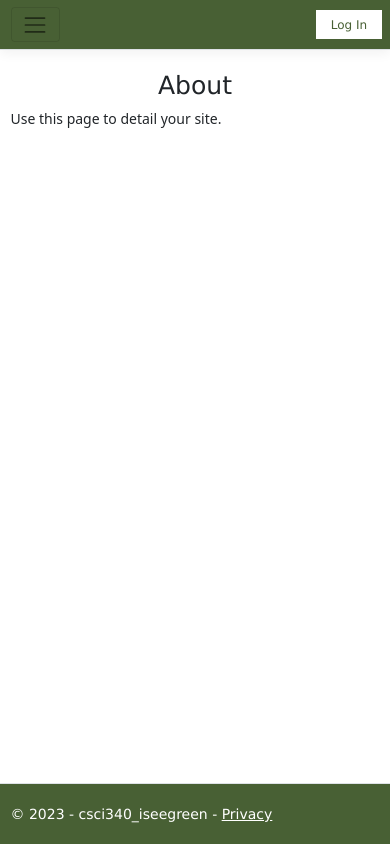
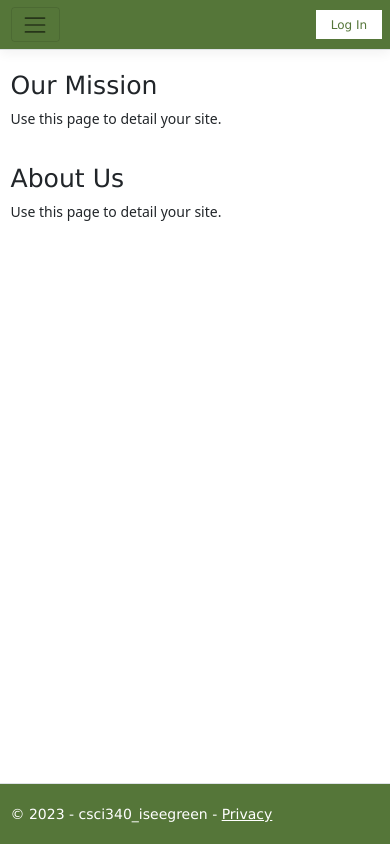
Before and after one commit to reidst/csci340-iseegreen, an ASP.NET Core app: page /About in a window 390 px wide. Run offline with ASP.NET Core 8, Linux system fonts and the light colour scheme; style sheets or scripts are compiled from the project's sources.

Commit message:
about page update

```diff
--- a/Pages/About.cshtml
+++ b/Pages/About.cshtml
@@ -5,7 +5,12 @@
 }
 
 <br>
-<h1 id=privacy_header>@ViewData["Title"]</h1>
+<h1 id=about_header>Our Mission</h1>
+<p>Use this page to detail your site.</p>
+
+<br>
+
+<h1 id=about_header>About Us</h1>
 
 <p>Use this page to detail your site.</p>
 <br>
--- a/Pages/Shared/_Layout.cshtml
+++ b/Pages/Shared/_Layout.cshtml
@@ -22,7 +22,7 @@
                             <a class="nav-link text-light" asp-area="" asp-page="/About">About</a>
                         </li>
                         <li class="nav-item">
-                            <a class="nav-link text-light" asp-area="" asp-page="/Search">Search</a>
+                            <a class="nav-link text-light" asp-area="" asp-page="/Index">Search</a>
                         </li>
                         <li class="nav-item">
                             <a class="nav-link text-light" asp-area="" asp-page="/My_Lists">My Lists</a>
--- a/wwwroot/css/site.css
+++ b/wwwroot/css/site.css
@@ -31,7 +31,7 @@ body {
 
 
 :root {
-  --colormain: #486034;
+  --colormain: #557639;
   --colorsecondary: white;
 }
 
@@ -42,7 +42,11 @@ body {
 /* navbar & footer */
 
 
+.navbar-toggler-icon {
+  color: var(--colorsecondary);
+  text-decoration-color: var(--colorsecondary);
 
+}
 
 
 footer {
@@ -84,6 +88,7 @@ footer {
   text-align: center;
   font-size: 12px;
   font-family: Verdana, Geneva, Tahoma, sans-serif
+
 }
 
 /*
@@ -102,7 +107,6 @@ footer {
   padding: 8px 8px 8px 8px;
   opacity: 87%;
   background: var(--colormain);
-  border-color: #000000;
   border-width: 1px;
   border-style: solid;
   border-radius: 22px 22px 22px 22px;
@@ -110,12 +114,20 @@ footer {
   align-items: center;
   justify-content: center;
   margin: auto;
+  box-shadow: 4.0px 8.0px 8.0px hsl(0deg 0% 0% / 0.38);
+}
+
+#home_img{
+  box-shadow: 4.0px 8.0px 8.0px hsl(0deg 0% 0% / 0.38);
+  border-width: 1px;
+  border-style: solid;
+  border-radius: 22px 22px 22px 22px;
+  height: 268px;
 }
 
 .col {
   display: block;
   text-align: center
-
 }
 
 
@@ -159,3 +171,11 @@ footer {
   font-family: Verdana, Geneva, Tahoma, sans-serif;
   text-align: center;
 }
+
+/* About Page */
+
+#about_header {
+  font-family: Verdana, Geneva, Tahoma, sans-serif;
+  text-align: left;
+  justify-content: left;
+}
```
Also changed, not shown: Pages/Index.cshtml (+16 -6 lines), 5 other files.
